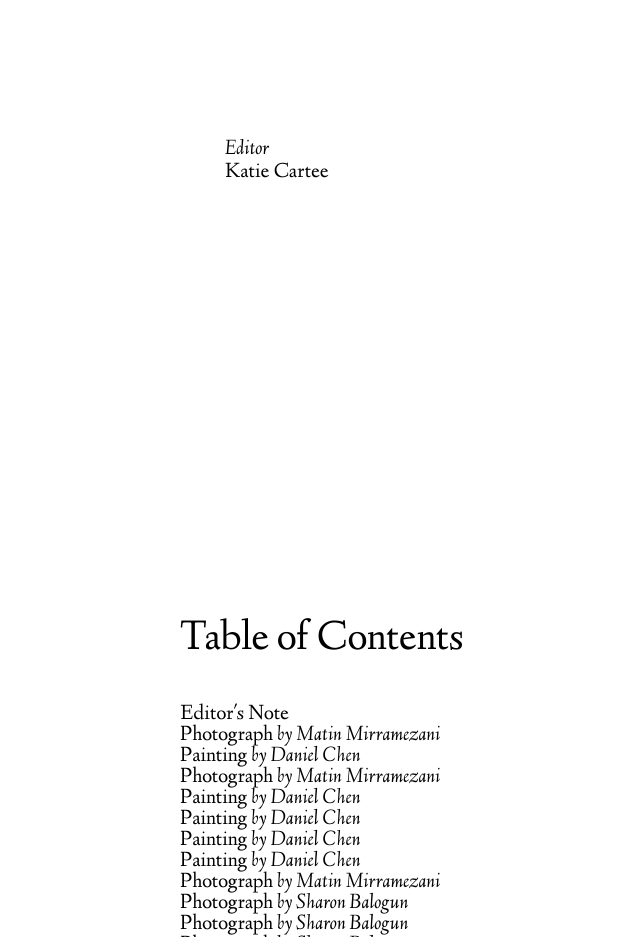
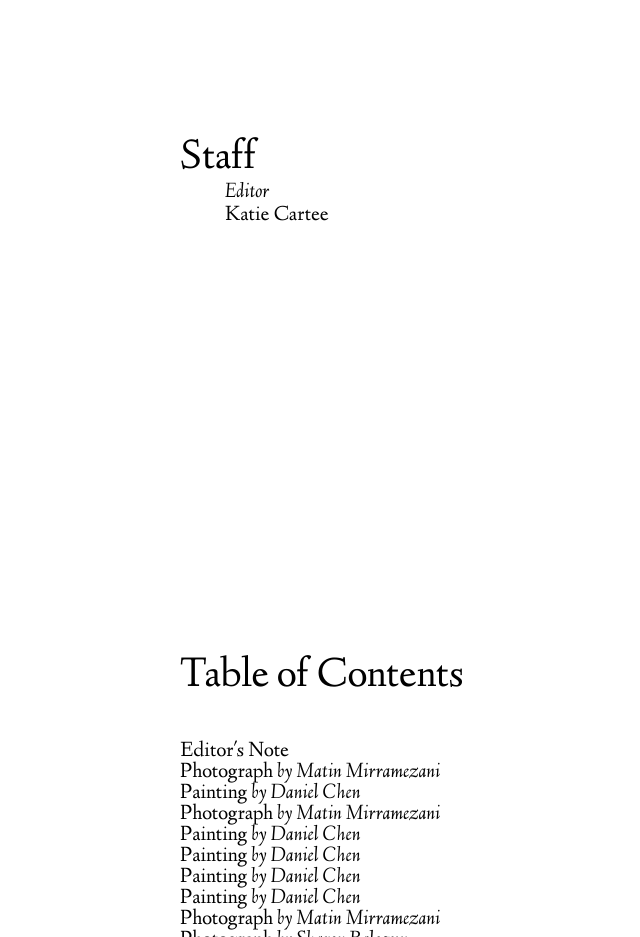
Before and after one commit to seedghs/winter2014, a plain HTML site: page index.html in a window 1280 px wide. Shown: the part 1940-2877 px from the top of the page, without its empty margins (41-681 px from the left). Drawn offline with Linux system fonts and the light colour scheme.

Commit message:
fixed some stuff

```diff
--- a/index.html
+++ b/index.html
@@ -30,6 +30,9 @@
         </div>
         <br>
         <div id="staff" class="contentcontainer">
+            <div class="titleblock">
+                <p id="title">Staff</p>
+            </div>
             <table>
                 <tr>
                     <td style="font-style: italic">Editor</td>
```
